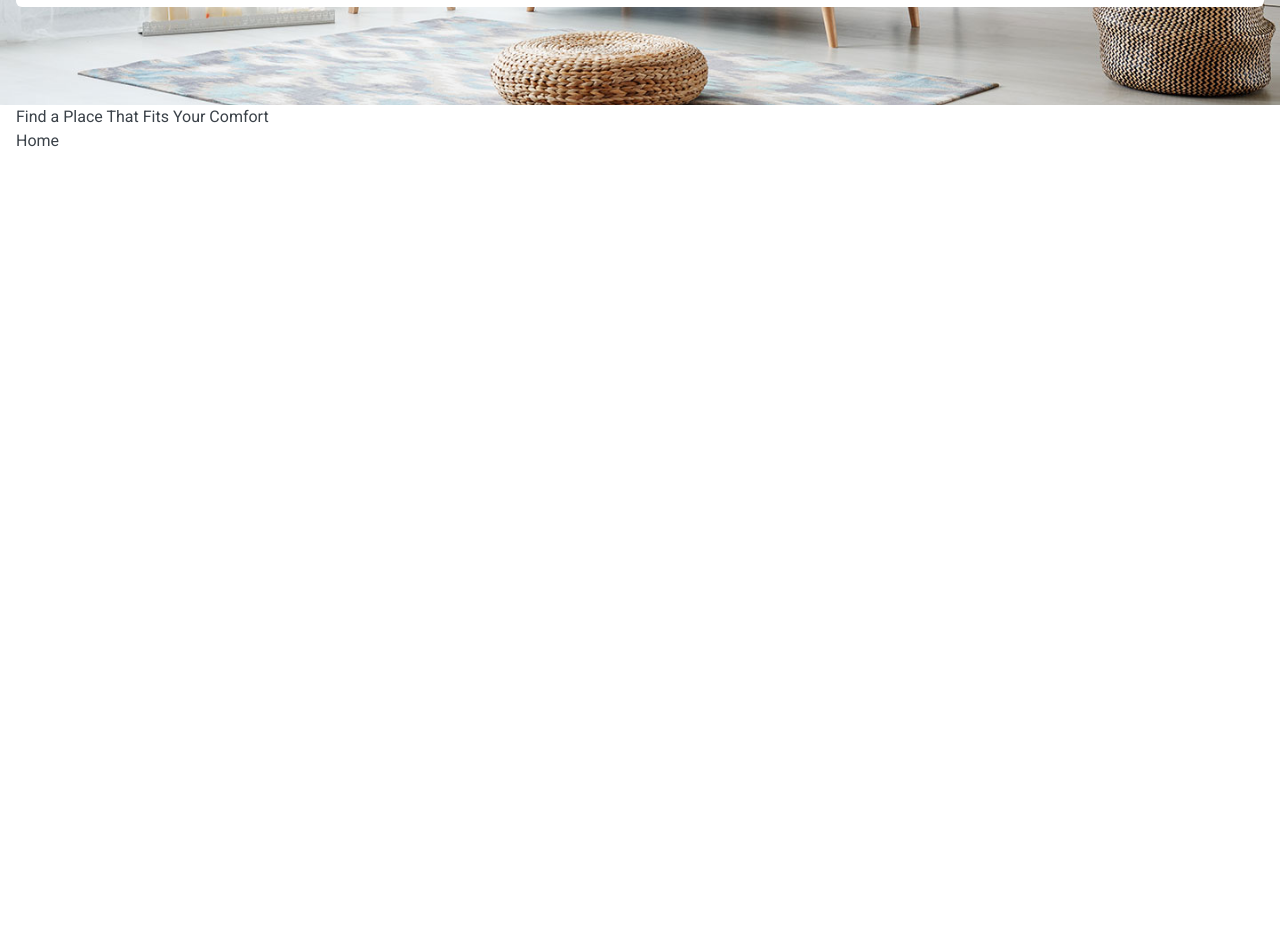
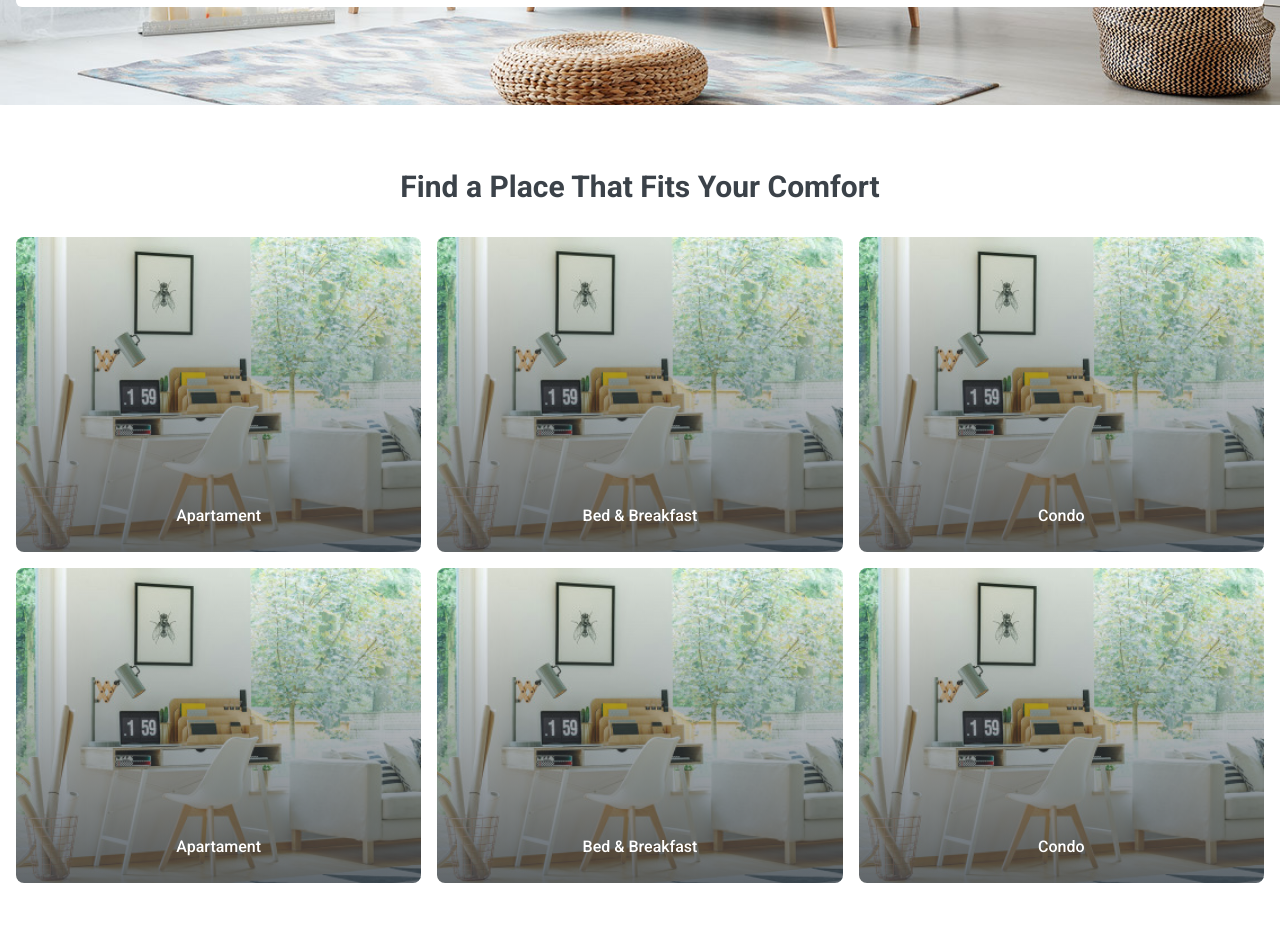
Before and after one commit to franklinsouza/homey, a React (Vite) app: page / in a window 1280 px wide. Shown: the part 557-1507 px from the top of the page. Before the commit the page ends 800 px from the top, so only its background shows below. Built offline with nearby package versions, Linux system fonts and the light colour scheme.

Commit message:
Feat: Adiciona cardas na seção Fund a Place e corrige erros de typescript

```diff
--- /dev/null
+++ b/src/Pages/Home/components/FindCard.tsx
@@ -0,0 +1,25 @@
+type CardProps = {
+  title: string,
+  cover: string
+}
+
+const FindCard = ({title, cover}: CardProps) => {
+  return (
+    <div>
+      <a href="/" title={title}
+        style = {{
+          backgroundImage: `url(${cover})`,
+          backgroundSize: 'cover',
+          backgroundPosition: 'center center',
+          backgroundRepeat: 'no-repeat',
+        }}
+        className="text-center h-[200px] md:h-[315px] overflow-hidden rounded-lg flex justify-center items-end relative before:opacity-80 before:w-full before:h-full before:absolute before:bg-gradient-to-b before:from-transparent before:to-[#3b4249]">
+        <span className="font-medium text-white py-1 px-3 mb-5 relative z-[1]">
+          {title}
+        </span>
+      </a>
+    </div>
+  )
+}
+
+export default FindCard;
--- a/src/Pages/Home/components/FindPlace.tsx
+++ b/src/Pages/Home/components/FindPlace.tsx
@@ -1,10 +1,23 @@
 import Container from "../../../components/Container";
+import FindCard from "./FindCard";
+import img from '../../../assets/39-2-360x360.jpg';
 
 const FindPlace = () => {
   return (
     <section>
-      <Container>
-        <h2>Find a Place That Fits Your Comfort</h2>
+      <Container className="py-16">
+        <h2 className="text-center text-3xl font-bold mb-8">
+          Find a Place That Fits Your Comfort
+        </h2>
+
+        <div className='grid grid-cols-2 md:grid-cols-3 gap-4'>
+          <FindCard title='Apartament' cover={img}/>
+          <FindCard title='Bed & Breakfast' cover={img}/>
+          <FindCard title='Condo' cover={img}/>
+          <FindCard title='Apartament' cover={img}/>
+          <FindCard title='Bed & Breakfast' cover={img}/>
+          <FindCard title='Condo' cover={img}/>
+        </div>
       </Container>
     </section>
   )
--- a/src/components/Container.tsx
+++ b/src/components/Container.tsx
@@ -1,6 +1,13 @@
-const Container = ({children}) => {
+import { HtmlHTMLAttributes } from "react";
+
+type ContainerProps = {
+  children: React.ReactNode,
+  className?: string
+}
+
+const Container = ({children, className}:ContainerProps) => {
   return (
-    <div className="container mx-auto px-4">
+    <div className={`container mx-auto px-4 ${className}`}>
       {children}
     </div>
   )
--- a/src/components/Header/Header.tsx
+++ b/src/components/Header/Header.tsx
@@ -4,8 +4,8 @@ import { Menu, User } from 'lucide-react';
 import Container from '../Container';
 
 const Header = () => {
-  const menuRef = useRef();
-  const optionsRef = useRef();
+  const menuRef = useRef<HTMLUListElement>(null);
+  const optionsRef = useRef<HTMLUListElement>(null);
   const [menu, setMenu] = useState(false);
   const [userOptions, setUserOptions] = useState(false);
   const [dropHeight, setDropHeight] = useState({menu: 0, userOptions: 0});
@@ -23,13 +23,15 @@ const Header = () => {
   }
 
   useEffect(() => {
-    setDropHeight(
-      previusDimension => ({
-        ...previusDimension,
-        menu: menuRef.current.clientHeight + 20,
-        userOptions: optionsRef.current.clientHeight + 20
-      })
-    );
+    if(menuRef.current && menuRef.current) {
+      setDropHeight(
+        previusDimension => ({
+          ...previusDimension,
+          menu: menuRef.current!.clientHeight + 20,
+          userOptions: optionsRef.current!.clientHeight + 20
+        })
+      );
+    }
   }, []);
 
 
```
Also changed, not shown: src/assets/39-2-360x360.jpg (added).
